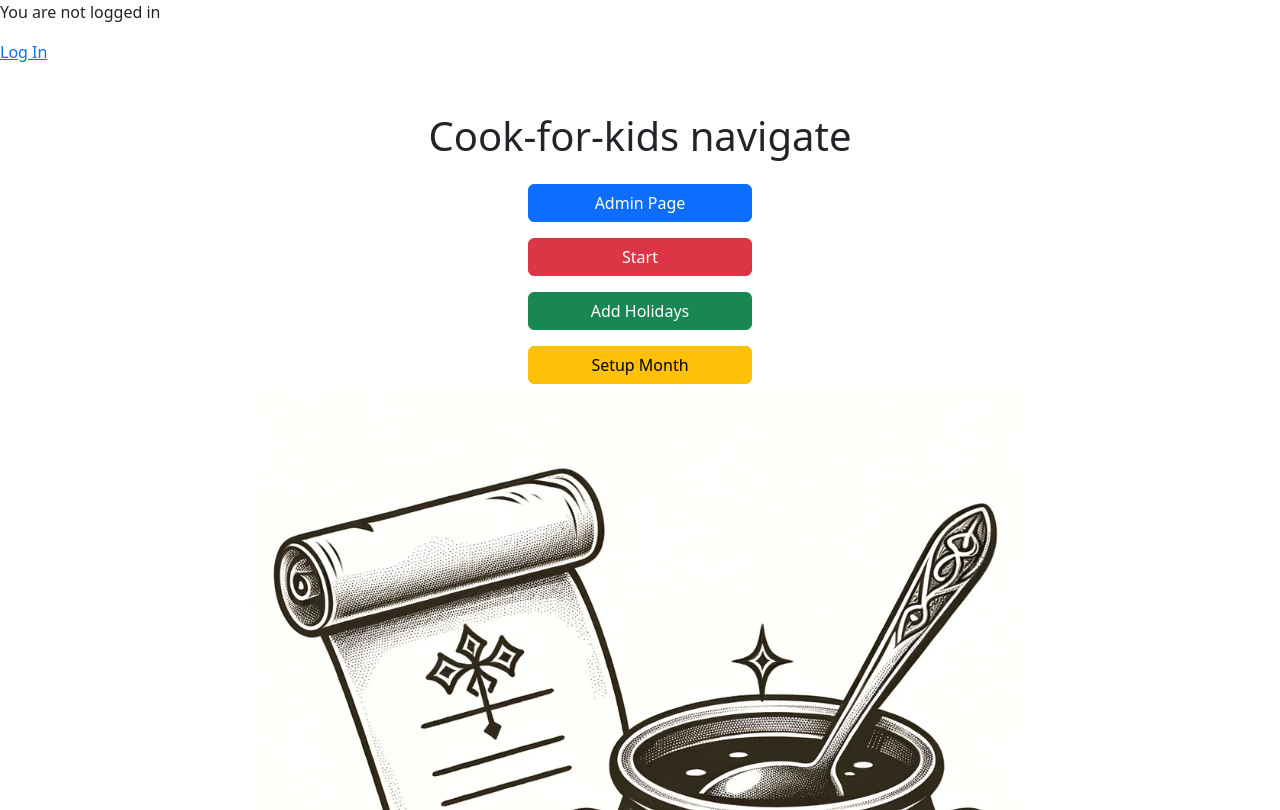
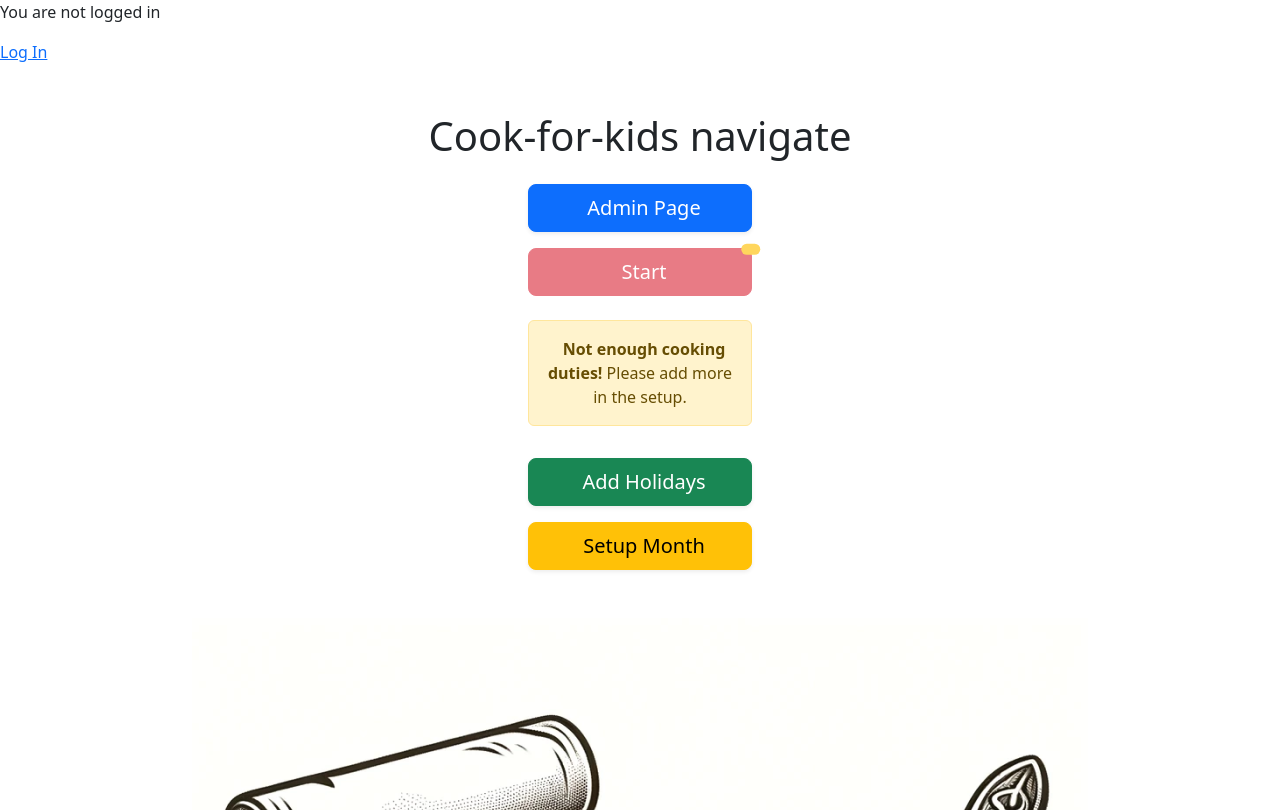
Before and after one commit to daberer/cook-for-kids, a Django app: page / in a window 1280 px wide. Shown: the top 810 px of the page. Run offline with Django 4.2, Linux system fonts and the light colour scheme; data that the repository does not hold is empty; some libraries are stand-ins or nearby versions.

Commit message:
Added SubBench feature for kids that were not selected for all their monthly duties

```diff
--- a/cook_for_kids/globals.py
+++ b/cook_for_kids/globals.py
@@ -6,3 +6,4 @@ class Setup:
     df3 = None
     optimise = True
     trial_number = 1000
+    tuesday_excursion_day = True
--- a/cook_for_kids/urls.py
+++ b/cook_for_kids/urls.py
@@ -21,9 +21,8 @@ from django.views.generic.base import TemplateView
 urlpatterns = [
     path('admin/', admin.site.urls),
     path("accounts/", include("django.contrib.auth.urls")),
-    #path('', views.home, name='home'),
+    path('', views.home, name='home'),
     path('start/', views.brewing_the_kochliste, name='brewing'),
-    path('base/', views.base, name='base'),
     path('addholidays/', views.add_holidays, name='add holidays'),
     path('setup-month/', views.setup_month, name='setup month'),
     path('check-results/', views.check_results, name='check results'),
--- a/cook_for_kids/views.py
+++ b/cook_for_kids/views.py
@@ -16,10 +16,9 @@ from .globals import Setup
 
 
 def home(request):
-    return render(request, 'home.html')
-
-def base(request):
-    return render(request, 'base.html')
+    num_days = num_days_in_month(Setup.year, Setup.month)
+    cooking_data = get_cooking_schedule(Setup.year, Setup.month, num_days)
+    return render(request, 'home.html', {'cooking_data': cooking_data})
 
 
 def add_holidays(request):
@@ -121,9 +120,13 @@ def brewing_the_kochliste(request):
 
         df['dish'] = ''
         df.rename(columns={df.keys()[0]: "kid"}, inplace=True)
+
+        # Filter out rows where the index starts with "SubBench"
+        df = df[~df.index.astype(str).str.startswith('SubBench')]
+        df.index = pd.to_datetime(df.index, format='%d/%m/%Y')
         for i, row in df.iterrows():
             if row.kid != '':
-                if row.name.day_of_week == 1:
+                if row.name.day_of_week == 1 and Setup.tuesday_excursion_day:
                     df.at[i, 'dish'] = 'Essen to go (Ausflugsessen)'
                 else:
                     res = [x for x in Dish.objects.all() if x.cook.name == row.kid]
@@ -159,29 +162,56 @@ def brewing_the_kochliste(request):
 
     sorted_scoreboard = sorted(scoreboard.items(), key=lambda x: x[0])
 
-    df1 = pd.DataFrame(sorted_scoreboard[0][1][2], index=['Kids (variant 1)']).transpose()
+    def get_rid_of_american_index(df):
+        new_index = []
+        for date_str in df.index:
+            # Split the date string
+            month, day, year = date_str.split('/')
+            # Rearrange to dd/mm/yyyy format
+            new_date_str = f"{day}/{month}/{year}"
+            new_index.append(new_date_str)
+        return new_index
 
-    df1.index = pd.to_datetime(df1.index)
-    if Setup.optimise:
-        df1 = optimise(df1)
-    df1.fillna('', inplace=True)
-    #df1 = ({df1.index: 32, df1.keys()[0]: str([str(a[0])+ ' ' + str(a[1]) for a in sorted_scoreboard[0][1][1].items()])})
-    df2 = pd.DataFrame(sorted_scoreboard[1][1][2], index=['Kids (variant 2)']).transpose()
-    df2.index = pd.to_datetime(df2.index)
-    if Setup.optimise:
-        df2 = optimise(df2)
-    df2.fillna('', inplace=True)
-    #df2 = df2.append({df2.index: 32, df2.keys()[0]: str([str(a[0])+ ' ' + str(a[1]) for a in sorted_scoreboard[1][1][1].items()])})
-    df3 = pd.DataFrame(sorted_scoreboard[2][1][2], index=['Kids (variant 3)']).transpose()
-    df3.index = pd.to_datetime(df3.index)
-    if Setup.optimise:
-        df3 = optimise(df3)
-    df3.fillna('', inplace=True)
-    #df3 = df3.append({df3.index: 32, df3.keys()[0]: str([str(a[0])+ ' ' + str(a[1]) for a in sorted_scoreboard[2][1][1].items()])})
+    # Function to process a single dataframe
+    def process_df(scoreboard_data, variant_name):
+        # Create initial dataframe
+        df = pd.DataFrame(scoreboard_data[1][2], index=[f'Kids (variant {variant_name})']).transpose()
+
+        if Setup.optimise:
+            df = optimise(df)
+        df.fillna('', inplace=True)
+
+        df.index = get_rid_of_american_index(df)
+        # Add SubBench entries based on the dictionary values
+        lucky_kids_dict = scoreboard_data[1][1]
+        bench_counter = 1
+        for kid_name, count in lucky_kids_dict.items():
+            # Add the kid to SubBench rows as many times as the count indicates
+            for i in range(count):
+                bench_key = f'SubBench{bench_counter}'
+                df.loc[bench_key] = [kid_name]
+                bench_counter += 1
+
+        return df
+
+    # Process each dataframe
+    df1 = process_df(sorted_scoreboard[0], '1')
+    df2 = process_df(sorted_scoreboard[1], '2')
+    df3 = process_df(sorted_scoreboard[2], '3')
+
+    # Print lucky kids
     print(f'Lucky kids: \n {sorted_scoreboard[0][1][1]} \n {sorted_scoreboard[1][1][1]} \n {sorted_scoreboard[2][1][1]}')
+
+    # Store dataframes in Setup
     Setup.df1 = df1
     Setup.df2 = df2
     Setup.df3 = df3
 
+    # Create form and render template
     form = DataframeChoice()
-    return render(request, 'result_form.html', {'resulttable1': df1.to_html(classes="dataframe dfirst"), 'resulttable2': df2.to_html(classes="dataframe dsecond"), 'resulttable3': df3.to_html(classes="dataframe dthird"), 'form': form})
+    return render(request, 'result_form.html', {
+        'resulttable1': df1.to_html(classes="dataframe dfirst"),
+        'resulttable2': df2.to_html(classes="dataframe dsecond"),
+        'resulttable3': df3.to_html(classes="dataframe dthird"),
+        'form': form
+    })
--- a/templates/base.html
+++ b/templates/base.html
@@ -33,18 +33,46 @@
     {% block content %}
     {% endblock %}
   </main>
-  <div class="container my-5">
+
+<div class="container my-5">
     <div class="row">
         <div class="col-12 text-center">
             <h1 class="mb-4">Cook-for-kids navigate</h1>
             <div class="button-container d-grid gap-3">
-                <a href="admin/" class="btn btn-primary">Admin Page</a>
-                <a href="start/" class="btn btn-danger">Start</a>
-                <a href="addholidays/" class="btn btn-success">Add Holidays</a>
-                <a href="setup-month/" class="btn btn-warning">Setup Month</a>
+                <a href="admin/" class="btn btn-primary btn-lg shadow-sm">
+                    <i class="fas fa-user-shield me-2"></i>Admin Page
+                </a>
+
+                {% if cooking_data.kochdienste < cooking_data.kochtage %}
+                    <button class="btn btn-danger btn-lg position-relative disabled"
+                            data-bs-toggle="tooltip"
+                            data-bs-placement="top"
+                            title="Please add more cooking duties in the setup">
+                        <i class="fas fa-utensils me-2"></i>Start
+                        <span class="position-absolute top-0 start-100 translate-middle badge rounded-pill bg-warning text-dark">
+                            <i class="fas fa-exclamation-triangle"></i>
+                        </span>
+                    </button>
+                    <div class="alert alert-warning mt-2 animate__animated animate__pulse animate__infinite">
+                        <i class="fas fa-exclamation-circle me-2"></i>
+                        <strong>Not enough cooking duties!</strong> Please add more in the setup.
+                    </div>
+                {% else %}
+                    <a href="start/" class="btn btn-danger btn-lg shadow-sm">
+                        <i class="fas fa-utensils me-2"></i>Start
+                    </a>
+                {% endif %}
+
+                <a href="addholidays/" class="btn btn-success btn-lg shadow-sm">
+                    <i class="fas fa-calendar-plus me-2"></i>Add Holidays
+                </a>
+                <a href="setup-month/" class="btn btn-warning btn-lg shadow-sm">
+                    <i class="fas fa-cog me-2"></i>Setup Month
+                </a>
             </div>
         </div>
     </div>
+</div>
     <div class="image-container">
       <img src="{% static 'images/pot.png' %}" alt="Pot Image">
     </div>
```
Also changed, not shown: cook_for_kids/templates/waiverday_form.html (+7 -5 lines), cook_for_kids/changelog.md (added), cook_for_kids/templatetags/custom_filters.py (line endings or trailing spaces).
